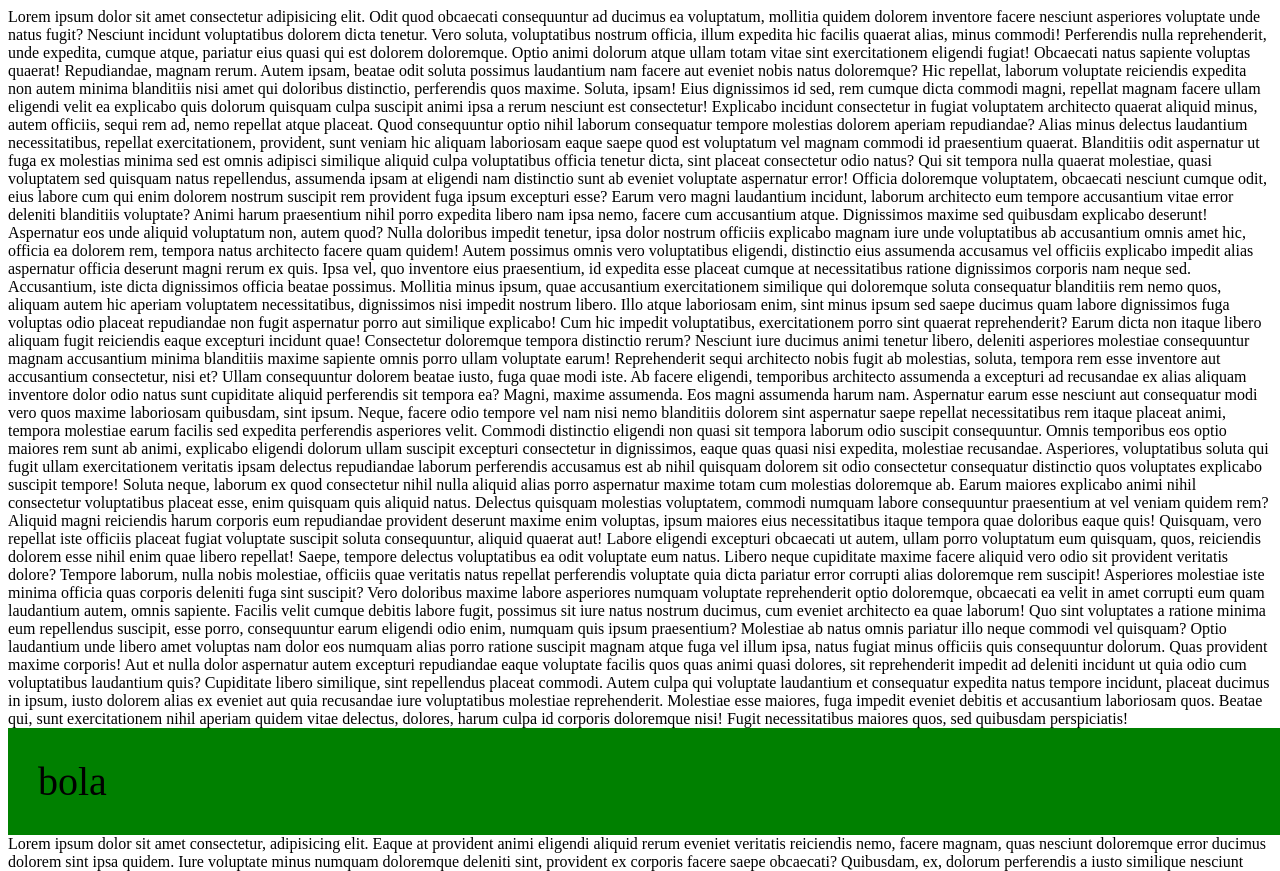
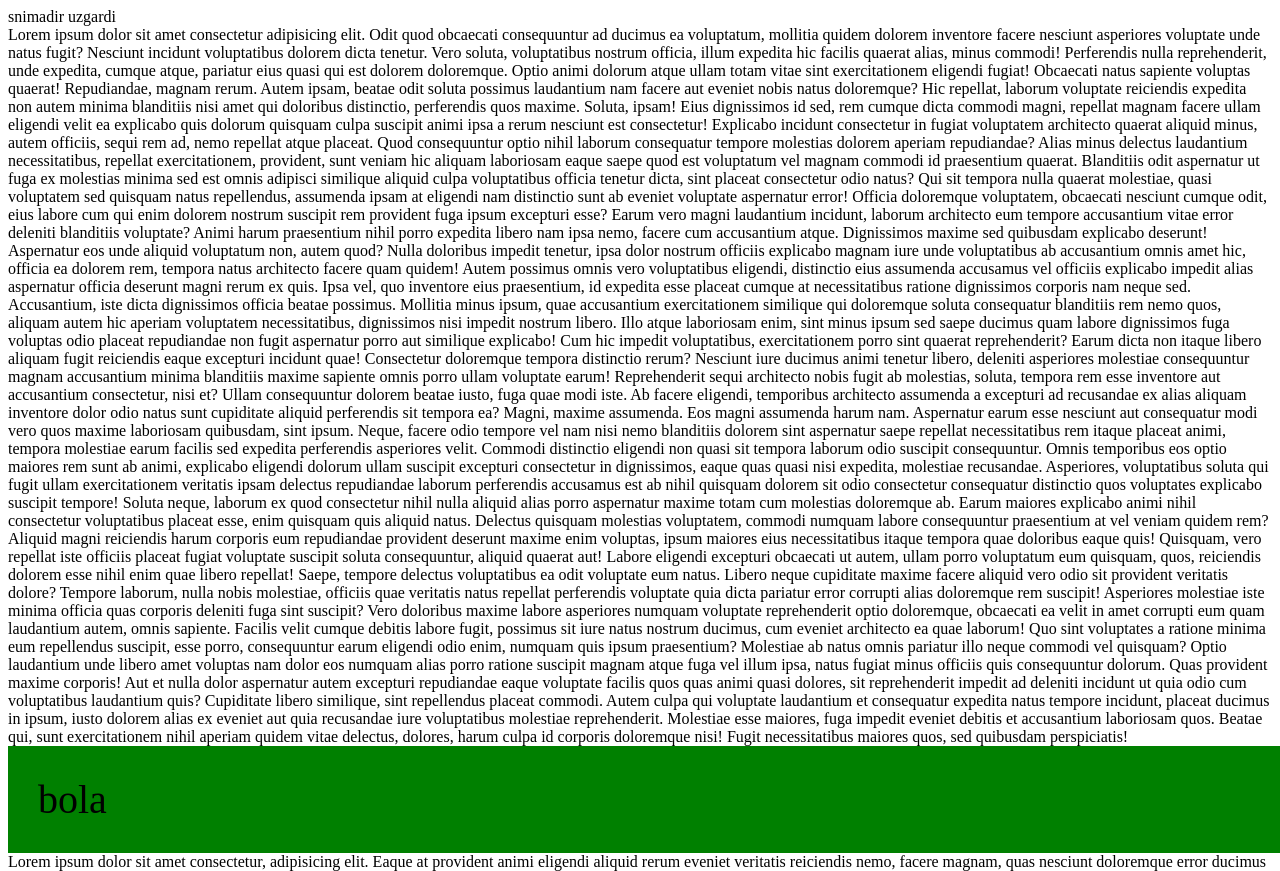
Before and after one commit to Bill0197/g1Test, a plain HTML site: page position.html in a window 1280 px wide. Shown: the top 871 px of the page. Drawn offline with Linux system fonts and the light colour scheme.

Commit message:
position.html uzgrdi

```diff
--- a/position.html
+++ b/position.html
@@ -10,9 +10,7 @@
   <body>
     <!-- <h1>position</h1> -->
 
-    <div id="background">
-
-    </div>
+    <div id="background">snimadir uzgardi</div>
 
     <!-- <div id="flex">
       <div>1</div>
```
